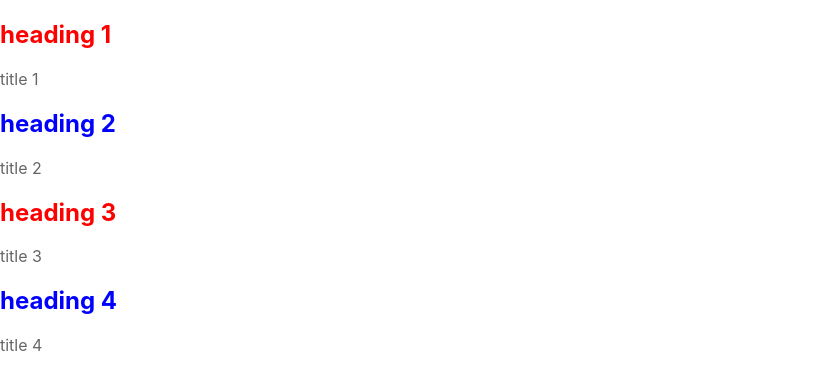
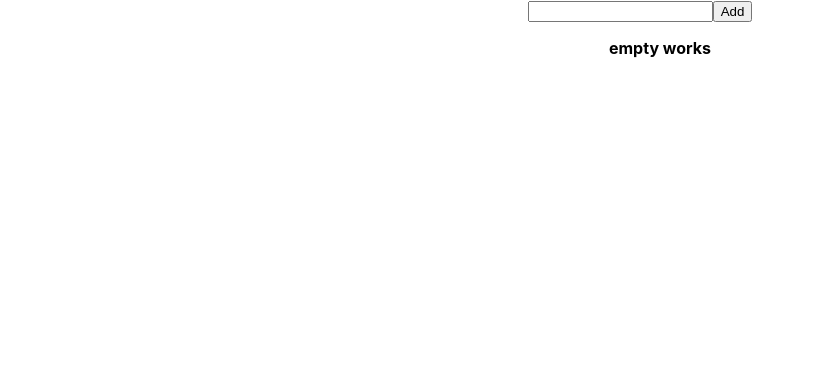
Before and after one commit to nguyenanhtuanHDU/react-learning, a React (Create React App) app: page / in a window 1280 px wide. Shown: the top 390 px of the page, without its empty margins (0-815 px from the left). Built offline with nearby package versions, Linux system fonts and the light colour scheme.

Commit message:
useState

```diff
--- a/src/App.js
+++ b/src/App.js
@@ -1,21 +1,10 @@
 import './App.scss';
-import Feature from './components/Feature/Feature';
-import { FeatureData } from './components/Feature/FeatureData';
+import ToDo from './components/ToDo/ToDo';
 
 function App() {
-  console.log(FeatureData);
   return (
     <div className='App'>
-      {FeatureData &&
-        FeatureData.length > 0 &&
-        FeatureData.map((feature, index) => (
-          <Feature
-            key={index}
-            heading={feature.heading}
-            title={feature.title}
-            className={index % 2 === 0 ? 'red' : 'blue'}
-          ></Feature>
-        ))}
+      <ToDo></ToDo>
     </div>
   );
 }
--- a/src/App.scss
+++ b/src/App.scss
@@ -4,3 +4,7 @@
 .blue {
   color: blue;
 }
+
+.App {
+  text-align: center;
+}
--- /dev/null
+++ b/src/components/ToDo/ToDo.js
@@ -0,0 +1,56 @@
+import { useState } from 'react';
+
+const ToDo = () => {
+  const [works, setWorks] = useState([]);
+  const [newWork, setNewWork] = useState('');
+
+  const handleAddWork = () => {
+    setWorks((works) => [...works, { text: newWork, completed: false }]);
+    setNewWork('');
+  };
+
+  const handleDoneWork = (index) => {
+    works[index].completed = true;
+    const newWorks = works;
+    setWorks(() => [...newWorks]);
+  };
+
+  const handleDeleleWork = (index) => {
+    const newWorks = works.filter((work, i) => index !== i);
+    setWorks(newWorks);
+  };
+
+  return (
+    <div>
+      <input
+        type='text'
+        value={newWork}
+        onChange={(e) => setNewWork(e.target.value)}
+      />
+      <button onClick={() => handleAddWork()}>Add</button>
+      {/* () => {handle()} -> hàm chỉ chạy khi bấm -> nên dùng*/}
+      {/* {handle()} -> hàm chỉ chạy ngay khi load trang*/}
+      <ul>
+        {works && works.length > 0 ? (
+          works.map((work, index) => (
+            <li key={index}>
+              <span
+                style={{
+                  textDecoration: work.completed ? 'line-through' : 'none',
+                }}
+              >
+                {work.text}
+              </span>
+              <button onClick={() => handleDoneWork(index)}>Done</button>
+              <button onClick={() => handleDeleleWork(index)}>Delete</button>
+            </li>
+          ))
+        ) : (
+          <strong>empty works</strong>
+        )}
+      </ul>
+    </div>
+  );
+};
+
+export default ToDo;
```
